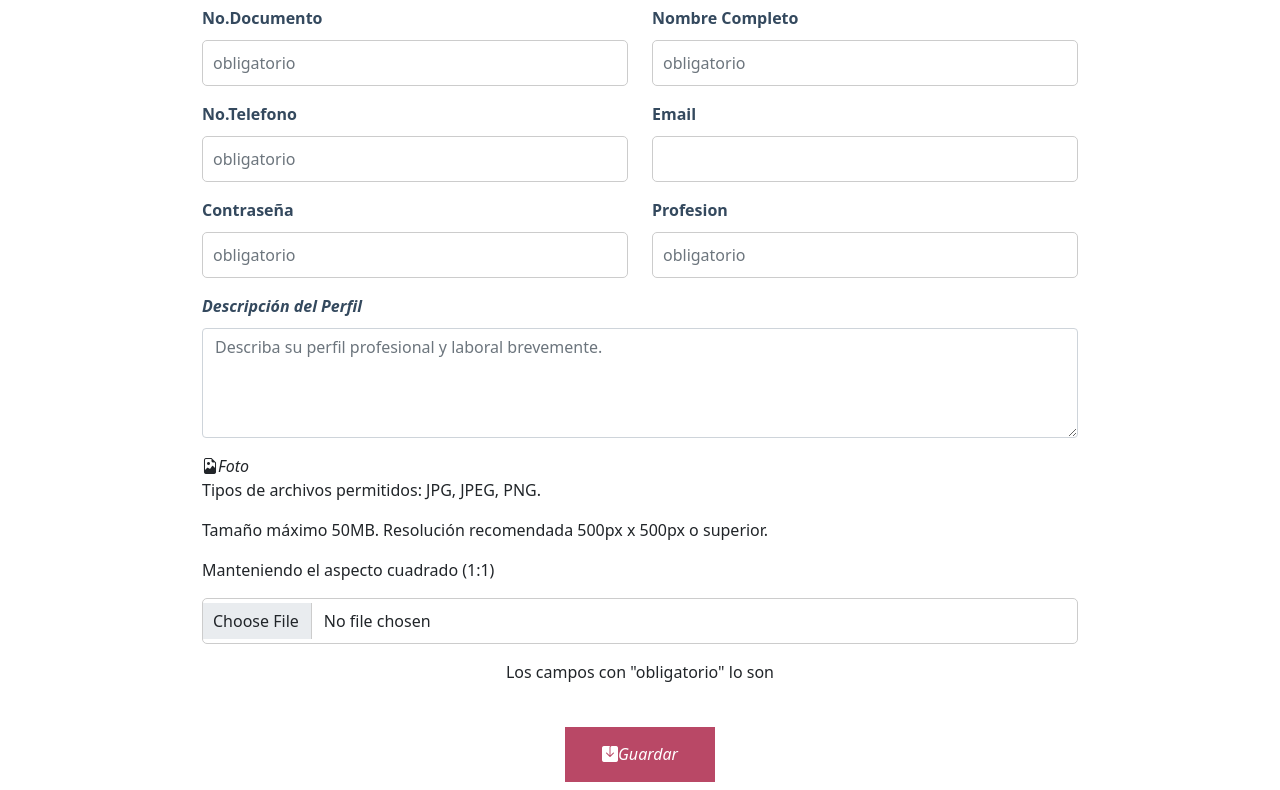
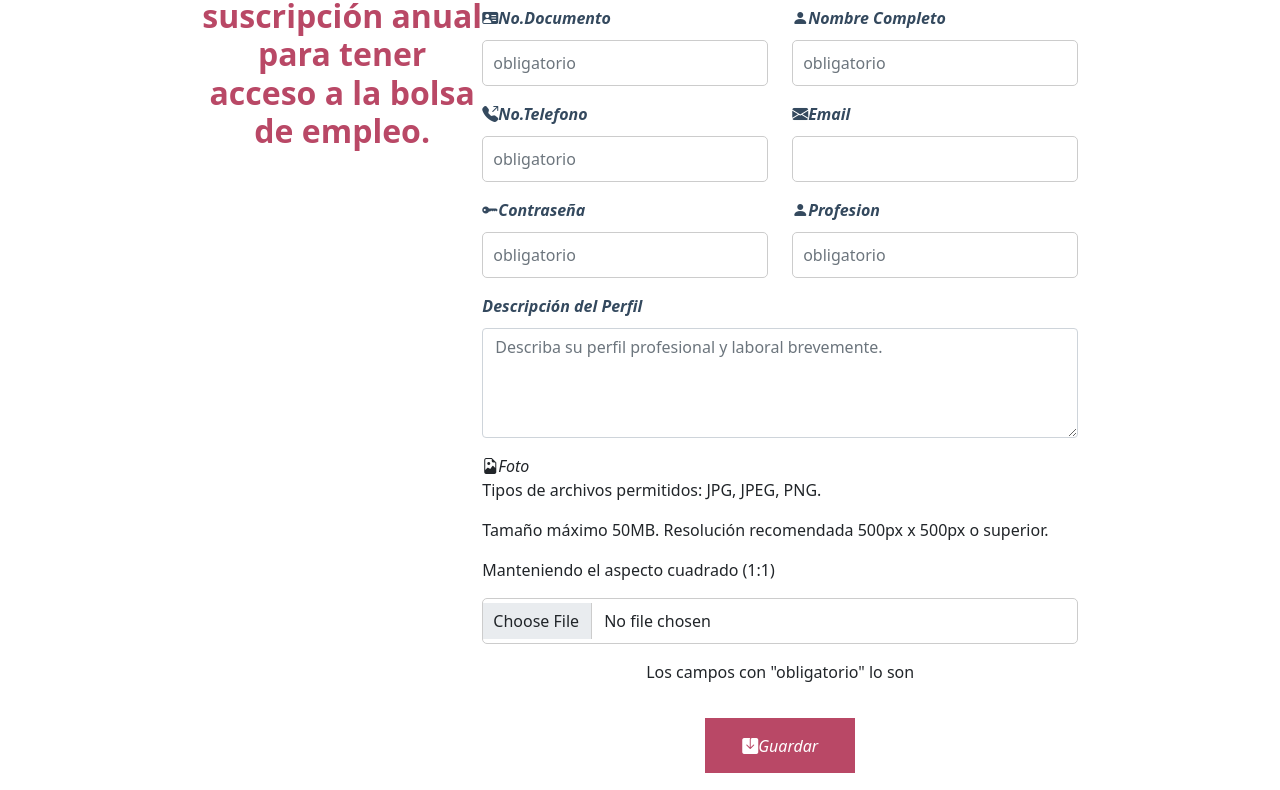
Before and after one commit to JulioCortazar2307/Cortazar-Julio-Recup-Front, a plain HTML site: page sing_up.html in a window 1280 px wide. Shown: the part 186-976 px from the top of the page. Drawn offline with nearby package versions, Linux system fonts and the light colour scheme.

Commit message:
adicion de los iconos en el registro

```diff
--- a/sing_up.html
+++ b/sing_up.html
@@ -18,6 +18,7 @@
             </div>
     </div>
     <div class="contenedor-formulario contenedor-formulario2 container-fluid d-flex">
+        <h2>Registre sus datos y pague la suscripción anual para tener acceso a la bolsa de empleo.</h2>
         <form action="" method="get" class="formulario-login">
             <div class="mb-3 align-items-center justify-content-center text-center d-flex">
                 <i class="bi bi-box2"><h2>Informacion Personal</h2></i>
@@ -25,37 +26,37 @@
             <div class="row">
                 <div class="col-6">
                     <div class="mb-3">
-                        <label for="number" class="form-label">No.Documento</label>
+                        <label for="number" class="form-label"><i class="bi bi-person-vcard-fill">No.Documento</i></label>
                         <input type="number" class="form-control" id="email" name="email" placeholder="obligatorio" required>
                     </div>
                 </div>
                 <div class="col-6">
                     <div class="mb-3">
-                        <label for="name" class="form-label">Nombre Completo</label>
+                        <label for="name" class="form-label"> <i class="bi bi-person-fill">Nombre Completo</i></label>
                         <input type="text" class="form-control" id="name" name="name" placeholder="obligatorio" required>
                     </div>
                 </div>
                 <div class="col-6">
                     <div class="mb-3">
-                        <label for="number" class="form-label">No.Telefono</label>
+                        <label for="number" class="form-label"><i class="bi bi-telephone-outbound-fill">No.Telefono</i></label>
                         <input type="number" class="form-control" id="password" name="password" placeholder="obligatorio" required>
                 </div>
                     </div>
                 <div class="col-6">
                     <div class="mb-3 ">
-                        <label for="email" class="form-label">Email</label>
+                        <label for="email" class="form-label"><i class="bi bi-envelope-fill">Email</i></label>
                         <input type="email" class="form-control" id="email" name="email" required>
                     </div>
                 </div>
                 <div class="col-6">
                     <div class="mb-3 ">
-                        <label for="password" class="form-label">Contraseña</label>
+                        <label for="password" class="form-label"><i class="bi bi-key-fill">Contraseña</i></label>
                         <input type="password" class="form-control" id="password" name="password" placeholder="obligatorio" required>
                     </div>
                 </div>
                 <div class="col-6">
                     <div class="mb-3 ">
-                        <label for="password" class="form-label">Profesion</label>
+                        <label for="password" class="form-label"><i class="bi bi-person-fill">Profesion</i></label>
                         <input type="text" class="form-control" id="profession" name="profession" placeholder="obligatorio" required>
                     </div>
                 </div>
```
